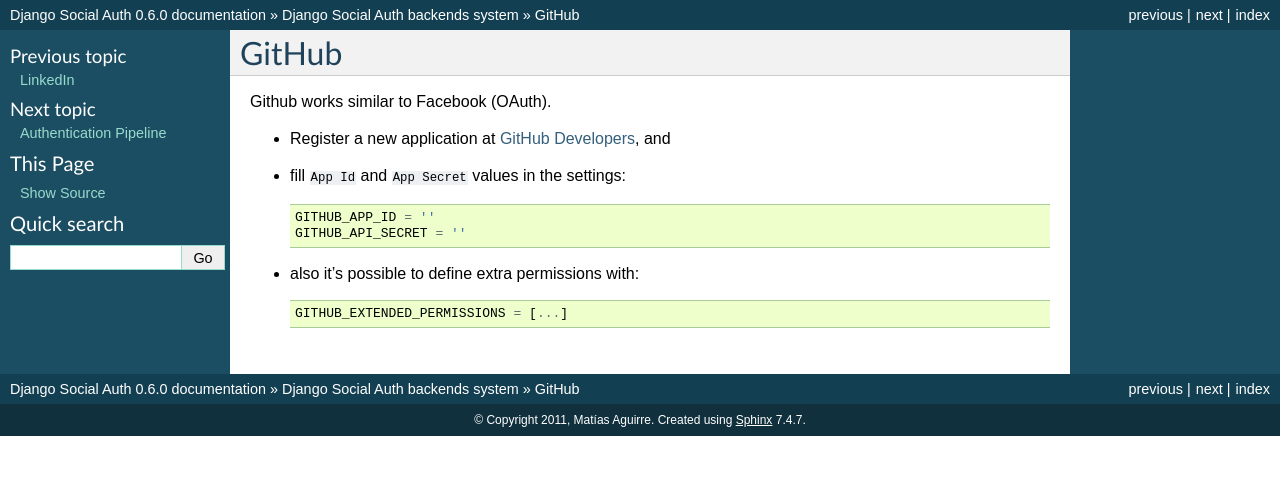
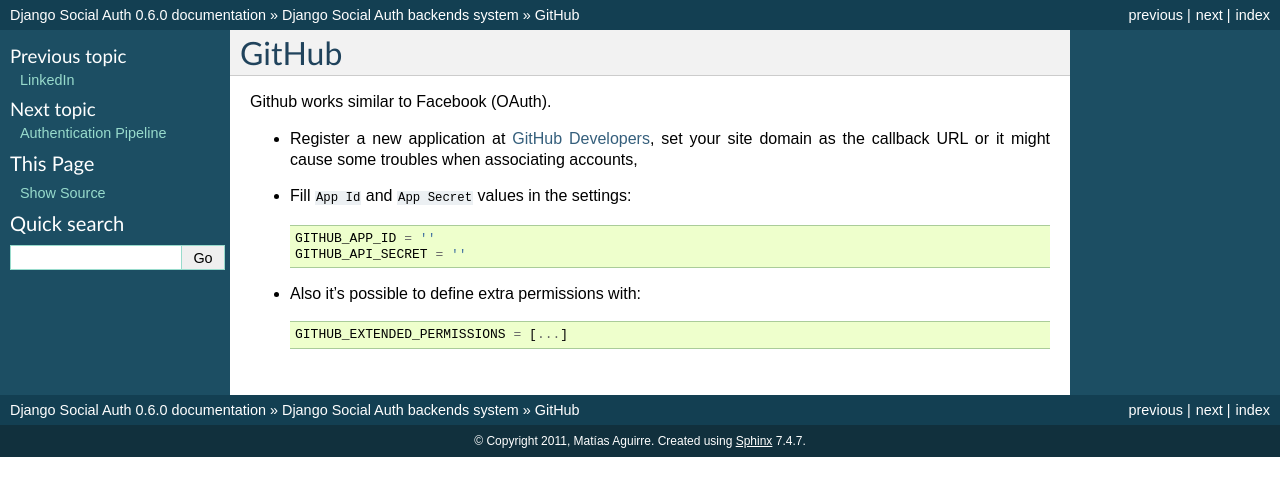
Before and after one commit to Naveen-Kumar999/django-social-auth, a Sphinx documentation site: the page built from doc/backends/github.rst, in a window 1280 px wide. Shown: the top 496 px of the page. Built offline with Sphinx 7.4.7, drawn with Linux system fonts in a browser that asks for light colours.

Commit message:
Small clarification about github conf. Refs #241

```diff
--- a/doc/backends/github.rst
+++ b/doc/backends/github.rst
@@ -2,16 +2,16 @@
 ======
 Github works similar to Facebook (OAuth).
 
-- Register a new application at `GitHub Developers`_, and
+- Register a new application at `GitHub Developers`_, set your site domain as
+  the callback URL or it might cause some troubles when associating accounts,
 
-- fill ``App Id`` and ``App Secret`` values in the settings::
+- Fill ``App Id`` and ``App Secret`` values in the settings::
 
       GITHUB_APP_ID = ''
       GITHUB_API_SECRET = ''
 
-- also it's possible to define extra permissions with::
+- Also it's possible to define extra permissions with::
 
      GITHUB_EXTENDED_PERMISSIONS = [...]
 
-
 .. _GitHub Developers: https://github.com/account/applications/new
```
Also changed, not shown: README.rst (+4 -3 lines).
